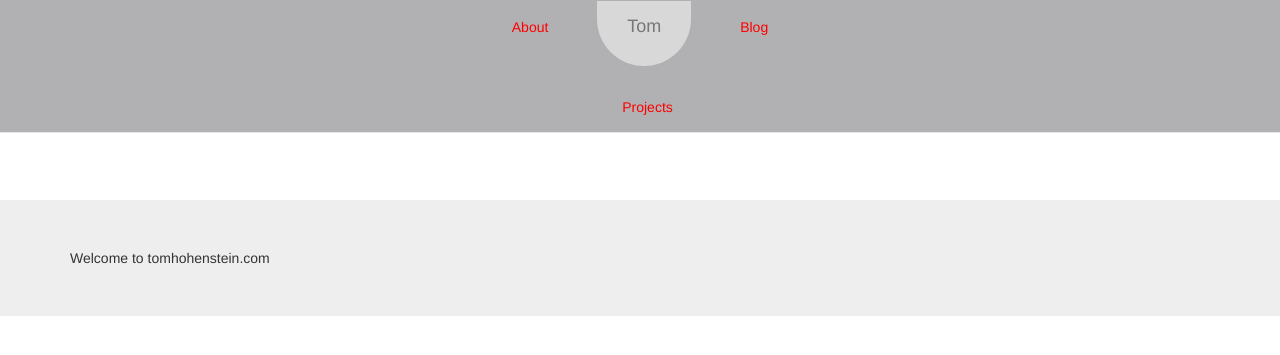
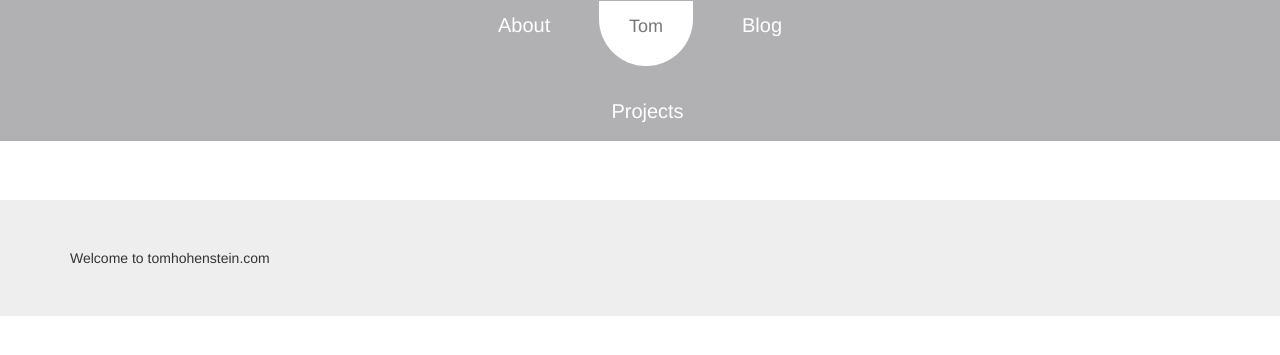
Before and after one commit to tomhohenstein/tomhohenstein.github.io, a Jekyll site: the page built from index.html, in a window 1280 px wide. Shown: the top 355 px of the page. Built offline with Jekyll 4.4.1, drawn with Linux system fonts in a browser that asks for light colours.

Commit message:
add typography to scss

```diff
--- a/assets/css/style.scss
+++ b/assets/css/style.scss
@@ -19,8 +19,49 @@
 /***
 	Colors
 ***/
-	$background: rgba(101, 101, 107, .5);
-	$color: rgba(255, 255, 255, .5);
+	$background-d: rgba(101, 101, 107, .5);
+	$background-l: rgba(255, 255, 255, .5);
+	$background-w: rgb(255, 255, 255);
+
+/***
+	Text
+***/
+	$text-p: rgb(68, 68, 68);
+	$text-w: rgb(255, 255, 255);
+	$font-size: 20px;
+
+
+/************************
+
+  Typography
+
+*************************/
+a,
+a:hover {
+	text-decoration: none;
+}
+
+a,
+ul,
+li,
+p {
+	font-size: $font-size;
+}
+
+h1,
+h2,
+h3,
+h4,
+h5,
+a,
+ul,
+li,
+p {
+	color: $text-p;
+}
+
+
+
 
 /************************
 
@@ -40,20 +81,27 @@
 *************************/
 
 .custom-navbar-link {
-	color: red;
+ 	color: $text-w;
 }
 
-.navbar-brand {
+.navbar-default {
+	background-color: $background-d;
+	border: none;
+}
+
+.navbar-default .navbar-brand {
 	border-radius: 0 0 60px 60px;
-	background: $color;
+	background-color: $background-w;
 	float: none;
 	margin: 0 25px;
 	padding: 15px 30px 30px 30px;
 }
 
-.navbar-default{
-	background-color: $background;
+.navbar-default .navbar-brand:hover {
+	background-color: $background-w;
 }
+
+
 
 .navbar-header {
     float: left;
```
Also changed, not shown: 2 other files.
